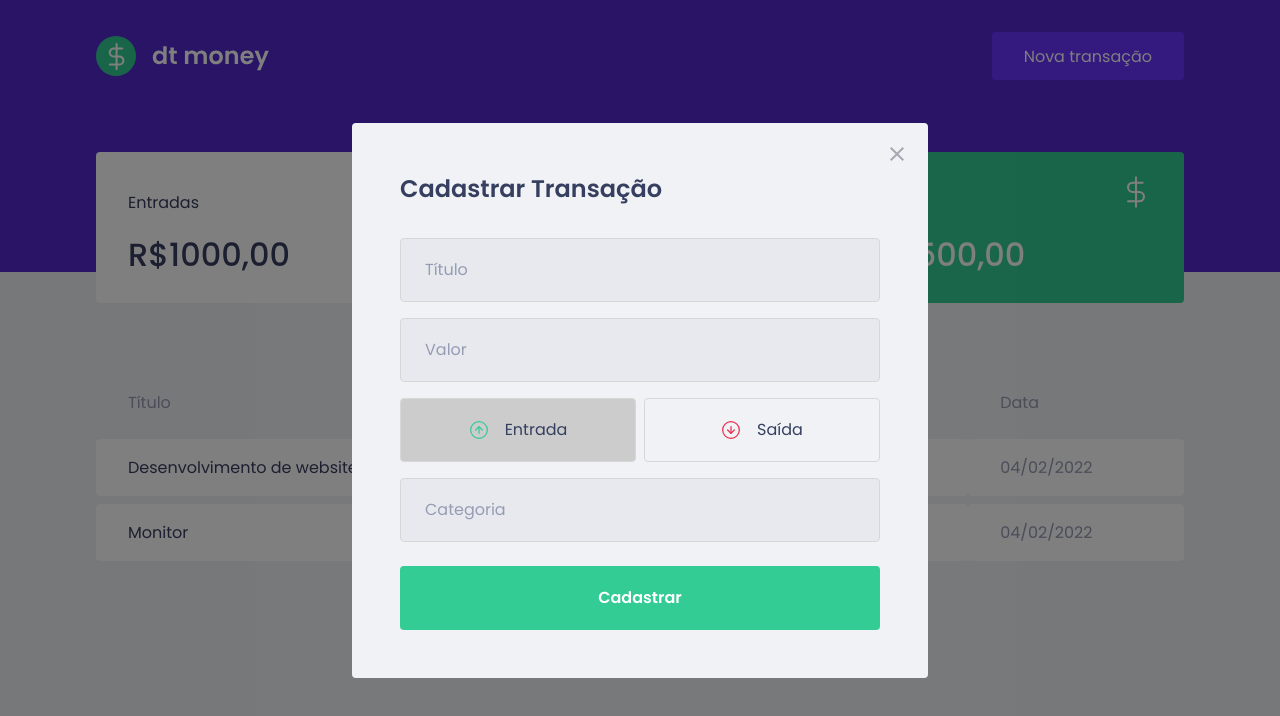
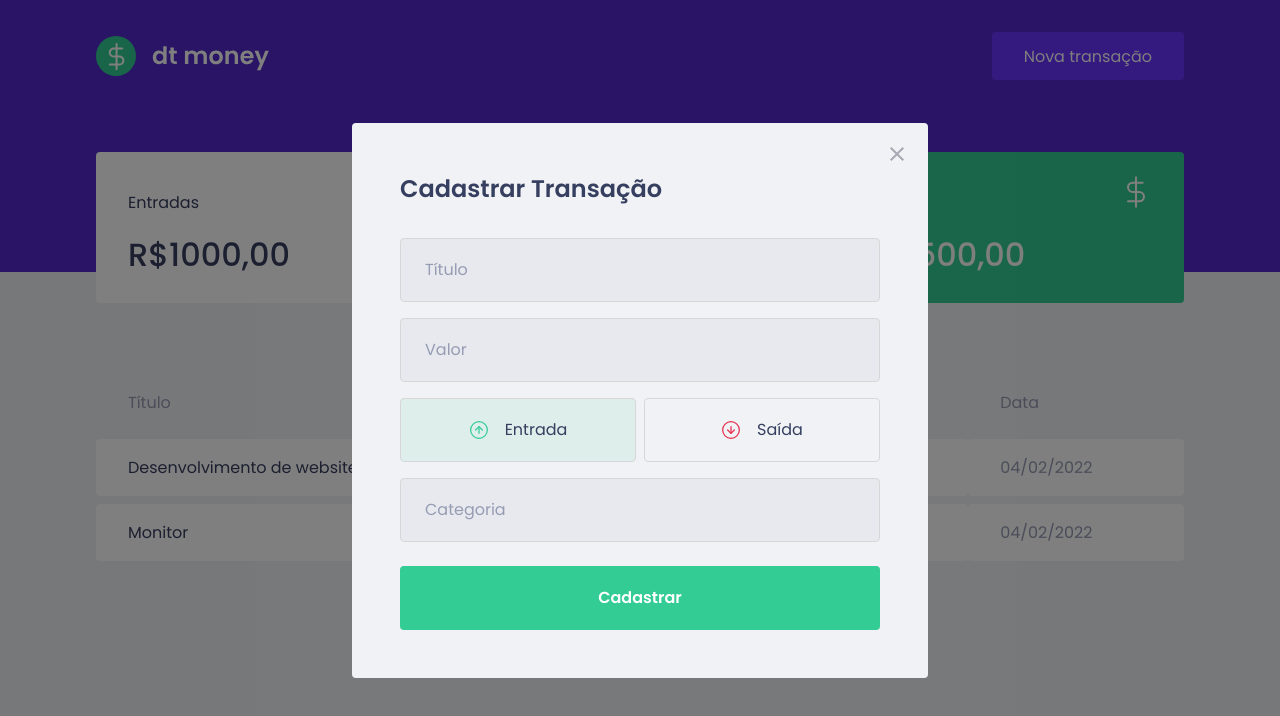
Before and after one commit to ecthon-b/ignite-dtmoney, a React (Create React App) app: page / in a window 1280 px wide. Both pictures are taken after a click on the button "Nova transação". Shown: the top 716 px of the page. Built offline with nearby package versions, Linux system fonts and the light colour scheme; no server answers; what miragejs would draw is missing.

Commit message:
styled: cores dos botões

```diff
--- a/src/components/NewTransactionModal/index.tsx
+++ b/src/components/NewTransactionModal/index.tsx
@@ -46,6 +46,7 @@
                     type="button"
                     onClick={() => { setType('deposit'); }}
                     isActive = {type === 'deposit'}
+                    activeColor="green"
                 >
                     <img src={incomeImg} alt="Entrada" />
                     <span>Entrada</span>
@@ -55,6 +56,7 @@
                     type="button"
                     onClick={() => { setType('withdraw'); }}
                     isActive = {type === 'withdraw'}
+                    activeColor="red"
                 >
                     <img src={outcomeImg} alt="Saída" />
                     <span>Saída</span>
--- a/src/components/NewTransactionModal/styles.ts
+++ b/src/components/NewTransactionModal/styles.ts
@@ -1,5 +1,6 @@
 import styled from 'styled-components';
-import { darken } from 'polished'
+import { darken, transparentize } from 'polished'
+import { Reducer } from 'react';
 
 export const Container = styled.form`
  h2 {
@@ -58,14 +59,23 @@
 
 interface RadioBoxProps {
     isActive: boolean;
+    activeColor: 'green' | 'red';
 }
+
+const colors = {
+    green: '#33CC95',
+    red: '#E52E4D',
+};
 
 export const RadioBox = styled.button<RadioBoxProps>`
     height: 4rem;
     border: 1px solid #d7d7d7;
     border-radius: 0.25rem;
 
-    background: ${(props) => props.isActive ? '#ccc' : 'transparent'};
+    background: ${(props) => props.isActive
+        ? transparentize(0.9, colors[props.activeColor])
+        : 'transparent'
+    };
 
     display: flex;
     align-items: center;
```
